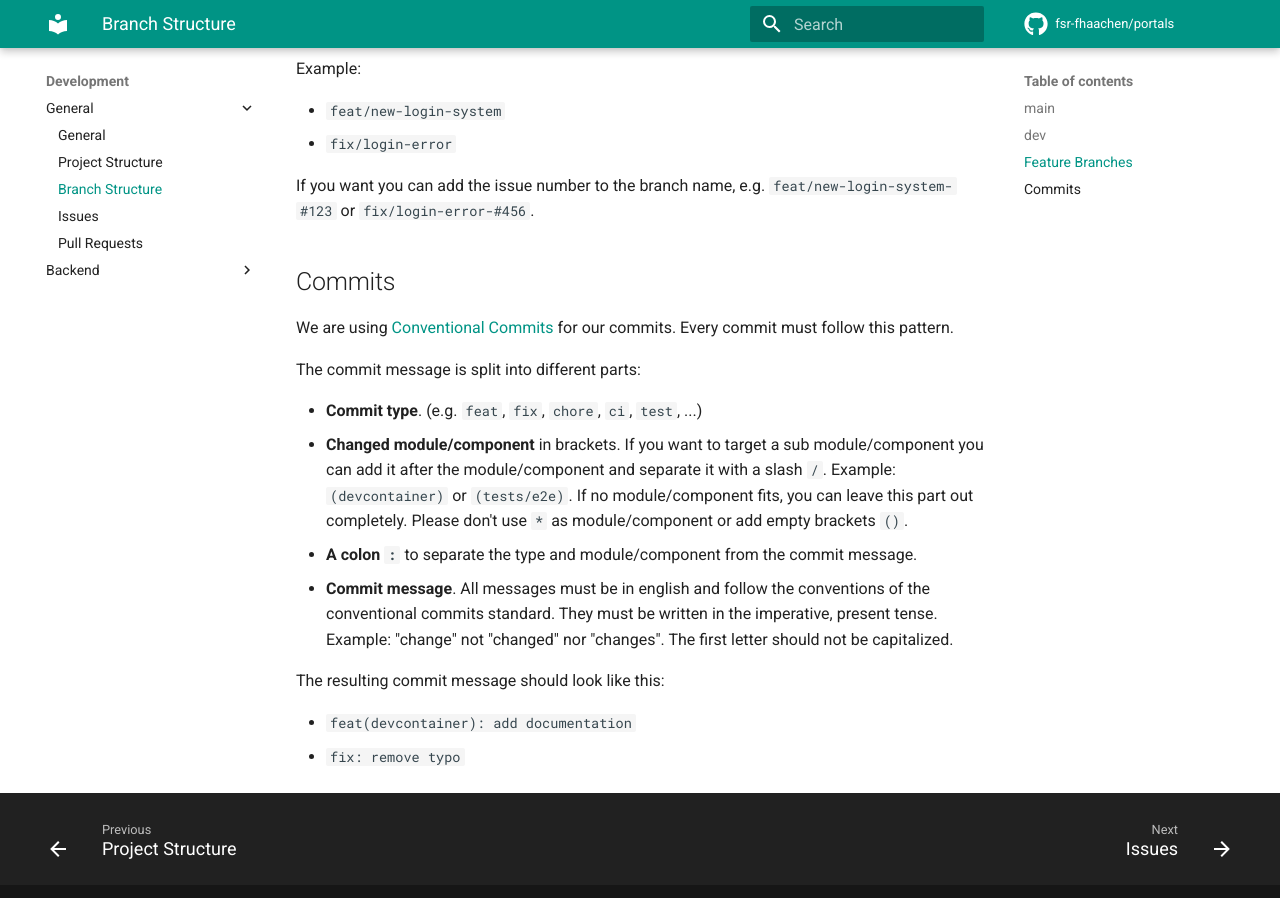
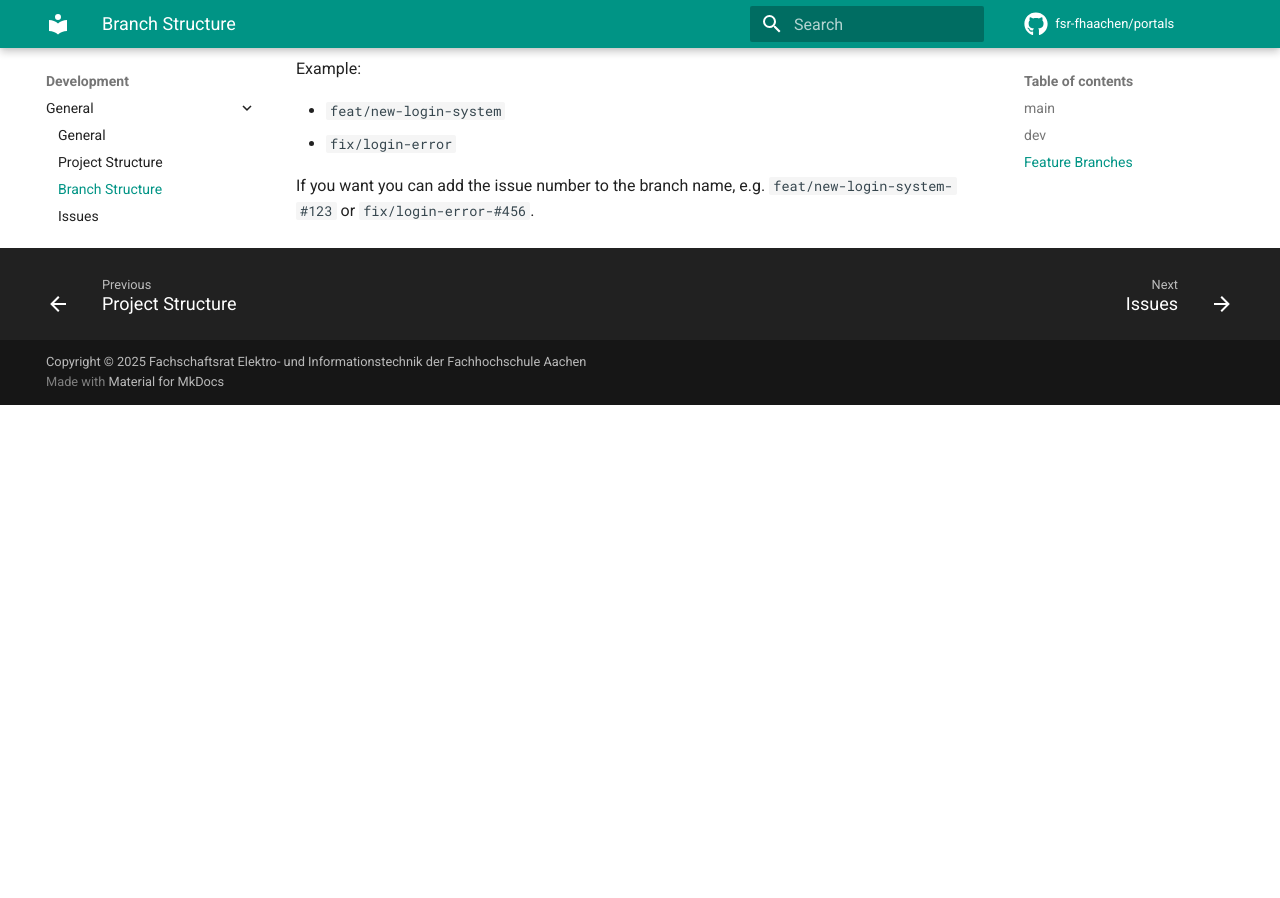
Before and after one commit to fsr5-fhaachen/portals, an MkDocs documentation site: the page built from docs/100-development/110-general/113-branch-structure.md, in a window 1280 px wide and 900 px high, scrolled down 651 px. Built offline with MkDocs 1.6.1 and Material for MkDocs 9.7.7, drawn with Linux system fonts in a browser that asks for light colours; comment, search, counter and statistics services are not loaded; after the commit the page ends 1056 px from its top, so only the background shows below that.

Commit message:
feat(docs): general info adjustment, ERD for data structe

```diff
--- a/docs/100-development/110-general/113-branch-structure.md
+++ b/docs/100-development/110-general/113-branch-structure.md
@@ -5,12 +5,12 @@
 The `main` branch is the primary branch for the project.
 It contains the latest stable code that is ready for production and can be used to create releases.
 **It should not be modified directly.**
-The main branch should only be changed through a [Pull Request](../115-pull-requests.md) (PR) from the `dev` branch.
+The main branch should only be changed through a [Pull Request](./115-pull-requests.md) (PR) from the `dev` branch.
 
 ## dev
 
 The `dev` branch is the development branch where all new features and changes are collected.
-When the code in the `dev` branch is stable and ready for production, it can be merged into the `main` branch using a [Pull Request](../115-pull-requests.md).
+When the code in the `dev` branch is stable and ready for production, it can be merged into the `main` branch using a [Pull Request](./115-pull-requests.md).
 
 ## Feature Branches
 
@@ -25,23 +25,3 @@
 If you want you can add the issue number to the branch name, e.g. `feat/new-login-system-#123` or `fix/login-error-#456`.
 
 <!-- TODO: merge info from CONTRIBUTING.md -->
-
-## Commits
-
-We are using [Conventional Commits](https://www.conventionalcommits.org/en/v1.0.0/) for our commits.
-Every commit must follow this pattern.
-
-The commit message is split into different parts:
-
-- **Commit type**. (e.g. `feat`, `fix`, `chore`, `ci`, `test`, ...)
-- **Changed module/component** in brackets. If you want to target a sub module/component you can add it after the module/component and separate it with a slash `/`.
-  Example: `(devcontainer)` or `(tests/e2e)`. If no module/component fits, you can leave this part out completely.
-  Please don't use `*` as module/component or add empty brackets `()`.
-- **A colon `:`** to separate the type and module/component from the commit message.
-- **Commit message**. All messages must be in english and follow the conventions of the conventional commits standard.
-  They must be written in the imperative, present tense. Example: "change" not "changed" nor "changes". The first letter should not be capitalized.
-
-The resulting commit message should look like this:
-
-- `feat(devcontainer): add documentation`
-- `fix: remove typo`
```
Also changed, not shown: docs/100-development/110-general/111-general.md (+1 -1 lines), docs/100-development/110-general/115-pull-requests.md (+1 -1 lines), docs/100-development/110-general/116-commits.md (added, +19 -0 lines), docs/100-development/120-backend/121-backend.md (+7 -1 lines), docs/100-development/120-backend/122-data-structure.md (added, +4 -0 lines), docs/100-development/130-frontend/131-frontend.md (added, +3 -0 lines), docs/100-development/120-backend/ERD/Portals-ERD.png (added), docs/100-development/130-frontend/.pages (added), 1 other file.
